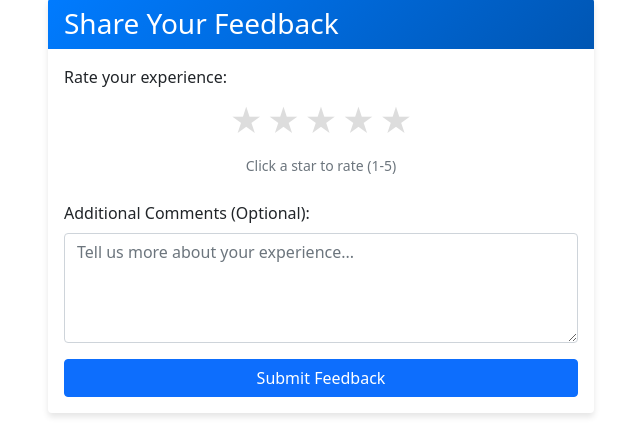
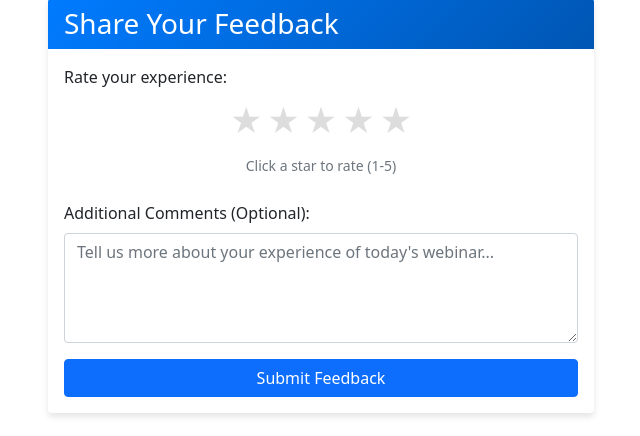
Before and after one commit to abongbi/FeedbackSurvey, a Flask app: page / in a window 1280 px wide. Shown: the part 81-517 px from the top of the page, without its empty margins (319-959 px from the left). Run offline with Flask 3, Linux system fonts and the light colour scheme.

Commit message:
Update index.html

```diff
--- a/templates/index.html
+++ b/templates/index.html
@@ -36,7 +36,7 @@
 
                     <div class="mb-3">
                         <label for="comment" class="form-label">Additional Comments (Optional):</label>
-                        <textarea class="form-control" id="comment" name="comment" rows="4" placeholder="Tell us more about your experience..."></textarea>
+                        <textarea class="form-control" id="comment" name="comment" rows="4" placeholder="Tell us more about your experience of today's webinar..."></textarea>
                     </div>
 
                     <button type="submit" class="btn btn-primary w-100">Submit Feedback</button>
```
